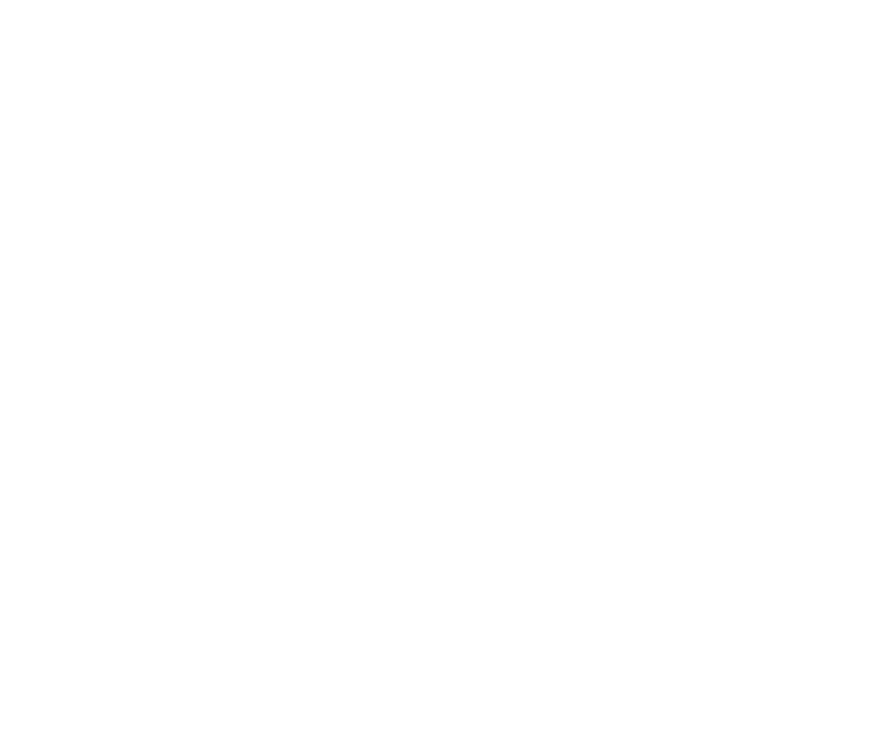
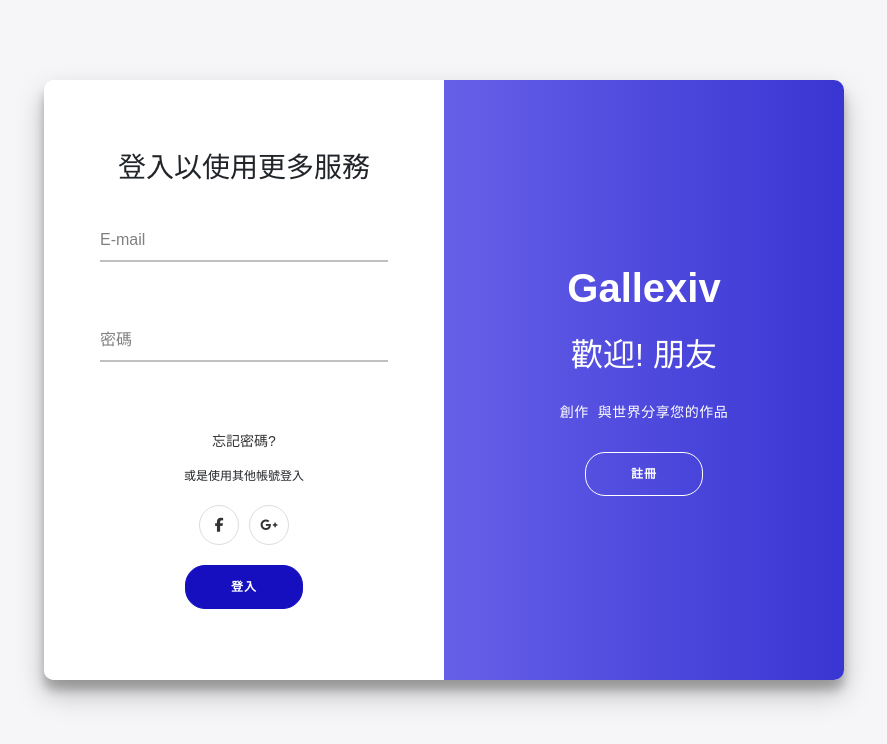
Before and after one commit to bennyz327/mirror-gallexiv-vue, a Vue app: page /login in a window 1280 px wide. Before the commit this address had no page. Shown: the top 744 px of the page, without its empty margins (196-1083 px from the left). Built offline with nearby package versions, Linux system fonts and the light colour scheme.

Commit message:
新增登入頁面，修改label的內部可設定需求

```diff
--- /dev/null
+++ b/src/assets/css/loginPage.css
@@ -0,0 +1,230 @@
+@font-face {
+    font-family: 'NotoGothic';
+    src: url('../NotoGothic.ttf') format('truetype');
+    /* 添加其他字体属性，如 font-weight、font-style 等 */
+}
+
+
+* {
+    box-sizing: border-box;
+}
+
+body {
+    background: #f6f5f7;
+    display: flex;
+    justify-content: center;
+    align-items: center;
+    flex-direction: column;
+    font-family: 'Montserrat', sans-serif;
+    height: 100vh;
+    margin: -20px 0 50px;
+}
+
+h1 {
+    font-weight: bold;
+    margin: 0;
+}
+
+h2 {
+    text-align: center;
+}
+
+p {
+    font-size: 14px;
+    font-weight: 100;
+    line-height: 20px;
+    letter-spacing: 0.5px;
+    margin: 20px 0 30px;
+}
+
+span {
+    font-size: 12px;
+}
+
+a {
+    color: #333;
+    font-size: 14px;
+    text-decoration: none;
+    margin: 15px 0;
+}
+
+button {
+    border-radius: 20px;
+    border: 1px solid #150fc0;
+    background-color: #150fc0;
+    color: #FFFFFF;
+    font-size: 12px;
+    font-weight: bold;
+    padding: 12px 45px;
+    letter-spacing: 1px;
+    text-transform: uppercase;
+    transition: transform 80ms ease-in;
+}
+
+button:active {
+    transform: scale(0.95);
+}
+
+button:focus {
+    outline: none;
+}
+
+button.ghost {
+    background-color: transparent;
+    border-color: #FFFFFF;
+}
+
+form {
+    background-color: #FFFFFF;
+    display: flex;
+    align-items: center;
+    justify-content: center;
+    flex-direction: column;
+    padding: 0 50px;
+    height: 100%;
+    text-align: center;
+}
+
+input {
+    margin: auto;
+
+
+
+}
+
+.container {
+    background-color: #fff;
+    border-radius: 10px;
+    box-shadow: 0 14px 28px rgba(0,0,0,0.25),
+    0 10px 10px rgba(0,0,0,0.22);
+    position: relative;
+    overflow: hidden;
+    width: 800px;
+    max-width: 100%;
+    min-height: 600px;
+}
+
+.form-container {
+    position: absolute;
+    top: 0;
+    height: 100%;
+    transition: all 0.6s ease-in-out;
+}
+
+.sign-in-container {
+    left: 0;
+    width: 50%;
+    z-index: 2;
+}
+
+.container.right-panel-active .sign-in-container {
+    transform: translateX(100%);
+}
+
+.sign-up-container {
+    left: 0;
+    width: 50%;
+    opacity: 0;
+    z-index: 1;
+}
+
+.container.right-panel-active .sign-up-container {
+    transform: translateX(100%);
+    opacity: 1;
+    z-index: 5;
+    animation: show 0.6s;
+}
+
+@keyframes show {
+    0%, 49.99% {
+        opacity: 0;
+        z-index: 1;
+    }
+
+    50%, 100% {
+        opacity: 1;
+        z-index: 5;
+    }
+}
+
+.overlay-container {
+    position: absolute;
+    top: 0;
+    left: 50%;
+    width: 50%;
+    height: 100%;
+    overflow: hidden;
+    transition: transform 0.6s ease-in-out;
+    z-index: 100;
+}
+
+.container.right-panel-active .overlay-container{
+    transform: translateX(-100%);
+}
+
+.overlay {
+    background: #FF416C;
+    background: -webkit-linear-gradient(to right, #938aff, #3935d2);
+    background: linear-gradient(to right, #938aff, #3935d2);
+    background-repeat: no-repeat;
+    background-size: cover;
+    background-position: 0 0;
+    color: #FFFFFF;
+    position: relative;
+    left: -100%;
+    height: 100%;
+    width: 200%;
+    transform: translateX(0);
+    transition: transform 0.6s ease-in-out;
+}
+
+.container.right-panel-active .overlay {
+    transform: translateX(50%);
+}
+
+.overlay-panel {
+    position: absolute;
+    display: flex;
+    align-items: center;
+    justify-content: center;
+    flex-direction: column;
+    padding: 0 40px;
+    text-align: center;
+    top: 0;
+    height: 100%;
+    width: 50%;
+    transform: translateX(0);
+    transition: transform 0.6s ease-in-out;
+}
+
+.overlay-left {
+    transform: translateX(-20%);
+}
+
+.container.right-panel-active .overlay-left {
+    transform: translateX(0);
+}
+
+.overlay-right {
+    right: 0;
+    transform: translateX(0);
+}
+
+.container.right-panel-active .overlay-right {
+    transform: translateX(20%);
+}
+
+.social-container {
+    margin: 20px 0;
+}
+
+.social-container a {
+    border: 1px solid #DDDDDD;
+    border-radius: 50%;
+    display: inline-flex;
+    justify-content: center;
+    align-items: center;
+    margin: 0 5px;
+    height: 40px;
+    width: 40px;
+}
--- a/src/assets/css/postViewPage.css
+++ b/src/assets/css/postViewPage.css
@@ -14,10 +14,18 @@
     align-items: center;
 }
 
+.message-block{
+    position:relative;
+}
+
 .like-and-collect-block {
     display: flex;
     margin-top: 16px;
     float: right;
+}
+
+.favorite-button-block button{
+ width: 80px;
 }
 
 .message-user-avatar-block {
@@ -41,7 +49,6 @@
     float: none;
     height: 80px;
 }
-
 
 .whole-picture-name-block {
     background-color: #FCFAF1;
@@ -101,4 +108,5 @@
 a.link-color-avoid {
     text-decoration: none;
     color: black;
+
 }
--- a/src/components/InputTextBox.vue
+++ b/src/components/InputTextBox.vue
@@ -1,5 +1,7 @@
 <script setup>
-defineProps(['labelId','labelText'])
+import {props} from "vue-slick-carousel/src/defaultProps.js";
+
+defineProps(['labelId','labelText','typeId','isRequired'])
 
 </script>
 
@@ -7,7 +9,7 @@
 
   <div class="wrapper" style="width: 420px">
     <div class="input-data">
-      <input type="text" required=""/>
+      <input :type="typeId" :required="isRequired"/>
       <div class="underline"></div>
       <label :id="labelId">{{ labelText }}</label>
     </div>
@@ -33,14 +35,15 @@
 }
 
 .wrapper {
-  width: 440px;
+  width: 100%;
   background-color: #fff;
   padding: 30px;
+  margin: 0px;
 
 }
 
 .wrapper .input-data{
-  width: 100%;
+  width: 80%;
   height: 40px;
   position: relative;
 }
--- a/src/router/router.js
+++ b/src/router/router.js
@@ -33,9 +33,9 @@
         component: () => import("../views/PostViewPage.vue"),
     },
     {
-        path: '/testpage',
-        name: 'Testpage',
-        component: () => import("../views/TestPage.vue"),
+        path: '/login',
+        name: 'Login',
+        component: () => import("../views/LoginPage.vue"),
     },
     {
         path: '/testpage',
--- /dev/null
+++ b/src/views/LoginPage.vue
@@ -0,0 +1,55 @@
+<script setup>
+import css from "../assets/css/loginPage.css"
+import InputTextBox from "../components/InputTextBox.vue";
+
+import { ref } from 'vue';
+defineProps(['errormsg'])
+const errormsg = ref('');
+
+// 如果需要回傳Error Message的話，功能尚未完成
+
+</script>
+
+<template>
+
+  <div class="container" id="container">
+
+    <div class="form-container sign-in-container">
+      <form action="#">
+        <h3>登入以使用更多服務</h3>
+        <div class="message-input-block" style="margin-left: 72px;">
+          <input-text-box label-id="accountId" labelText="E-mail" type-id="text" is-required="true"/>
+          <input-text-box label-id="passwordId" labelText="密碼" type-id="password" is-required="true"/>
+        </div>
+        <div class="erromsg-block" style="margin: 0;border: 0;height: 24px;color: #e51313">
+        <span>{{ errormsg }}</span>
+        </div>
+        <a href="#">忘記密碼?</a>
+        <span>或是使用其他帳號登入</span>
+        <div class="social-container">
+          <a href="#" class="social"><i class="fab fa-facebook-f"></i></a>
+          <a href="#" class="social"><i class="fab fa-google-plus-g"></i></a>
+        </div>
+        <button @click="login">登入</button>
+      </form>
+    </div>
+    <div class="overlay-container">
+      <div class="overlay">
+        <div class="overlay-panel overlay-right">
+          <h1>Gallexiv</h1>
+          <br>
+          <h2>歡迎! 朋友</h2>
+          <p>創作&nbsp;&nbsp;與世界分享您的作品</p>
+          <router-link to="/register" tag="div" style="display: inline-block; margin: 0;border: 0">
+          <button class="ghost" id="signUp">註冊</button>
+          </router-link>
+        </div>
+      </div>
+    </div>
+  </div>
+
+</template>
+
+<style scoped>
+
+</style>
--- a/src/views/PostViewPage.vue
+++ b/src/views/PostViewPage.vue
@@ -37,8 +37,8 @@
 
     const fakeUserData = {
       "postUserName": "Aosora",
-      "postDescription": "夏萊的老師有無限的包容力                                      還有無限的地下室",
-      "postTitle": "110",
+      "postDescription": "夏萊的老師有無窮的包容力  還有無限的地下室",
+      "postTitle": "Fbi Open UP",
       "userImageURL": "https://i.imgur.com/6rpzbog.gif",
       "postUserImageURL": "https://media.discordapp.net/attachments/782068953899335710/1138768475754598420/83E0E2EE11DE10FD3314E2FE2D1EBDAE.gif",
     };
@@ -108,7 +108,6 @@
     <div class="container-postViewPageStyle">
 
       <!--------------------------------左半部區塊----------------------------------------->
-
       <div class="container-left-block">
         <!-- Carousel -->
         <div class="carousel-block">
@@ -116,7 +115,6 @@
         </div>
 
         <!--------------------------------Carousel 分隔區 / 收藏按鈕區塊----------------------------------------->
-
         <div class="message-block">
 
           <!--愛心及收藏功能-->
@@ -156,7 +154,7 @@
 
             <!-- 輸入框區塊 -->
             <div class="message-input-block">
-              <input-text-box label-id="messageInsert" labelText="留下您的留言"></input-text-box>
+              <input-text-box label-id="messageInsert" labelText="留下您的留言" type-id="text" is-required="false"></input-text-box>
             </div>
 
           </div>
@@ -210,7 +208,6 @@
         </div>
 
         <!--------------------------------圖片名稱  作者內容分隔線----------------------------------------->
-
         <div class="whole-author-introduce-block">
 
           <div class="author-introduce-block">
```
Also changed, not shown: src/components/MessageBlock.vue (deleted, +0 -11 lines), 1 other file (tests, documents, lock files or other folders).
